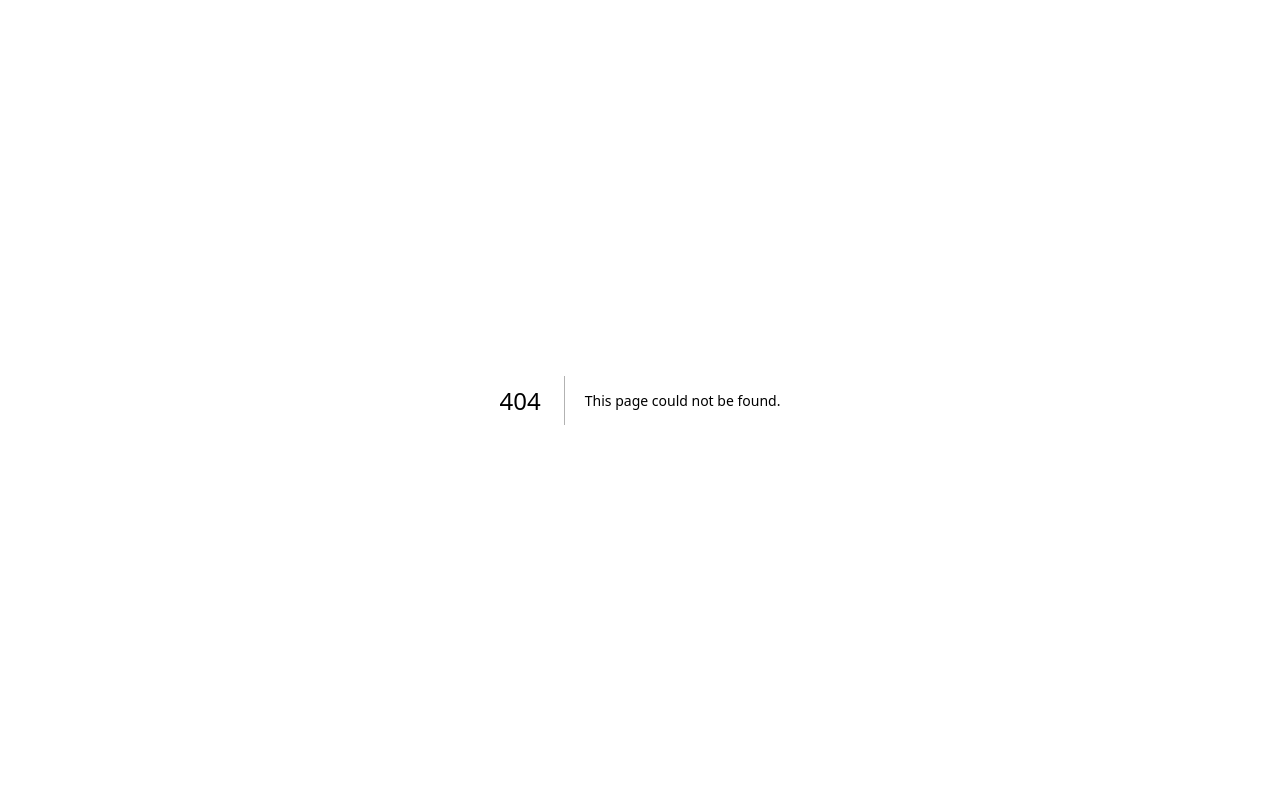
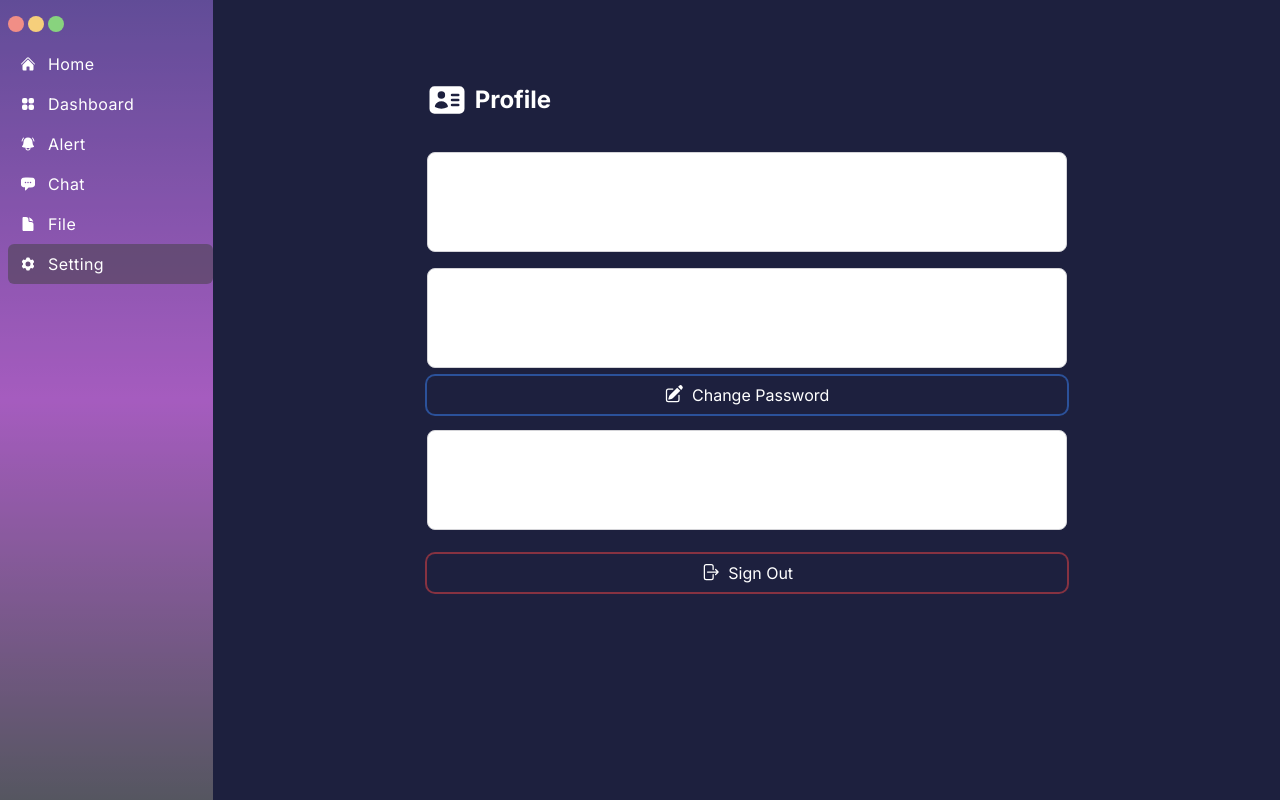
Before and after one commit to rebeccaswc/CM-DSS, a Next.js app in the folder Frontend/my-app/: page /Setting in a window 1280 px wide. Before the commit this address had no page. Built offline with nearby package versions, Linux system fonts and the light colour scheme.

Commit message:
feat: add setting page

```diff
--- a/Frontend/my-app/src/app/Home/page.jsx
+++ b/Frontend/my-app/src/app/Home/page.jsx
@@ -1,6 +1,5 @@
 import Sidebar from "./Sidebar";
 import Content from "./Content";
-import Searchbar from "./Searchbar";
 
 export default function HomePage() {
   return (
--- /dev/null
+++ b/Frontend/my-app/src/app/Setting/InfoList.jsx
@@ -0,0 +1,42 @@
+import React from "react";
+import InfoItem from "../../components/ui/InfoItem";
+import { IdentificationIcon, ArrowRightStartOnRectangleIcon, PencilSquareIcon } from '@heroicons/react/24/solid'
+
+function InfoList() {
+  const InfoData = [
+    { title: "Account", content: "CSC666@ntust.pokémon.master.edu.tw" },
+    { title: "Password", content: "********" },
+    { title: "Billing", content: "Standard Plan"}
+  ];
+
+  return (
+    <main className="flex flex-col w-10/12 gap-4 max-w-screen-sm leading-snug whitespace-nowrap">
+      <div className="flex items-center gap-2 mb-4">
+        <IdentificationIcon className="w-10 h-10 text-white"/>
+        <h1 className="text-2xl font-bold text-white">Profile</h1>
+      </div>
+
+      {InfoData.map((item, index) => {
+        if (item.title === "Password") {
+          return (
+            <div key={index} className="w-full flex flex-col">
+              <InfoItem title={item.title} content={item.content} />
+              <button className="flex flex-row mt-2 px-4 py-2 w-full border-solid ring-2 ring-blue-500/50 text-white rounded-lg justify-center">
+                <PencilSquareIcon className="w-5 h-5 mr-2"/>
+                Change Password
+              </button>
+            </div>
+          );
+        } else {
+          return <InfoItem key={index} title={item.title} content={item.content} />;
+        }
+      })}
+      <button className="flex flex-row mt-2 px-4 py-2 w-full border-solid ring-2 ring-red-500/50 text-white rounded-lg justify-center">
+        <ArrowRightStartOnRectangleIcon className="w-5 h-5 mr-2"/>
+        Sign Out
+      </button>
+    </main>
+  );
+}
+
+export default InfoList;
--- /dev/null
+++ b/Frontend/my-app/src/app/Setting/Sidebar.jsx
@@ -0,0 +1,60 @@
+/**
+ * This code was generated by Builder.io.
+ */
+import React from "react";
+import SidebarItem from "../../components/ui/SidebarItem";
+import BrowseButton from "../../components/ui/BrowseButton";
+import {
+  Squares2X2Icon,
+  HomeIcon,
+  ChatBubbleLeftEllipsisIcon,
+  DocumentIcon,
+  BellAlertIcon,
+  Cog6ToothIcon
+} from '@heroicons/react/24/solid';
+
+const sidebarItems = [
+  { icon: <HomeIcon className="h-4 w-4 text-white"/>,
+    text: "Home",
+  },
+  {
+    icon: <Squares2X2Icon  className="h-4 w-4 text-white"/>,
+    text: "Dashboard",
+  },
+  {
+    icon: <BellAlertIcon className="h-4 w-4 text-white"/>,
+    text: "Alert",
+  },
+  {
+    icon: <ChatBubbleLeftEllipsisIcon className="h-4 w-4 text-white"/>,
+    text: "Chat",
+  },
+  {
+    icon: <DocumentIcon className="h-4 w-4  text-white"/>,
+    text: "File",
+  },
+  {
+    icon: <Cog6ToothIcon className="h-4 w-4  text-white"/>,
+    text: "Setting",
+    isActive: true,
+  },
+];
+
+function Sidebar() {
+  return (
+    <nav className="h-screen min-w-max bg-indigo-500 opacity-75 bg-gradient-to-b from-[#2D1175] via-[#763370] via-[#8826AA] to-[#1D1E2C]">
+          <div className="pt-4 pl-2">
+            <BrowseButton/>
+          </div>
+      <div className="flex flex-col items-start pt-4 pl-2 flex-grow overflow-y-auto">
+        <div className="flex flex-col w-full tracking-wide text-white whitespace-nowrap">
+          {sidebarItems.map((item, index) => (
+            <SidebarItem key={index} {...item} />
+          ))}
+        </div>
+      </div>
+    </nav>
+  );
+}
+
+export default Sidebar;
--- /dev/null
+++ b/Frontend/my-app/src/app/Setting/page.jsx
@@ -0,0 +1,19 @@
+import Sidebar from "./Sidebar";
+import InfoList from "./InfoList";
+
+function Settingpage(){
+    return(
+    <main className="h-screen flex">
+      <div className="w-2/12">
+        <Sidebar />
+      </div>
+      <div className="w-10/12 bg-[#1d203e] flex justify-start">
+        <div className="flex flex-col items-center justify-start w-full mt-20">
+            <InfoList />
+        </div>
+      </div>
+    </main>
+    )
+}
+
+export default Settingpage;
--- /dev/null
+++ b/Frontend/my-app/src/components/ui/InfoItem.jsx
@@ -0,0 +1,37 @@
+"use client";
+import React, { useState } from "react";
+import { ChevronDownIcon, ChevronUpIcon } from '@heroicons/react/24/solid';
+
+function DetailInfo({ title, content }){
+
+  const [isOpen, setIsOpen] = useState(true);
+  const toggleOpen = () => {
+    setIsOpen(!isOpen);
+  };
+
+  return (
+    <div className="flex flex-col p-4 w-full bg-white rounded-lg border border-solid border-zinc-300 max-md:max-w-full bg-[#0F1032] text-white">
+      <div className="flex flex-wrap gap-2 items-center w-full font-[number:var(--sds-typography-body-font-weight-strong)] max-md:max-w-full">
+        <div className="flex-1 shrink self-stretch my-auto basis-0 opacity-[var(--sds-size-stroke-border)] max-md:max-w-full font-bold text-xl rounded-lg">
+          {title}
+        </div>
+        <button onClick={toggleOpen}>
+          {isOpen ? (
+            <ChevronUpIcon className="object-contain shrink-0 self-stretch my-auto w-5 aspect-square" />
+          ) : (
+            <ChevronDownIcon className="object-contain shrink-0 self-stretch my-auto w-5 aspect-square" />
+          )}
+        </button>
+      </div>
+      {isOpen && (
+        <div className="flex justify-center items-center mt-4 w-full font-[number:var(--sds-typography-body-font-weight-regular)] max-md:max-w-full">
+          <div className="flex-1 shrink self-stretch my-auto basis-0 opacity-[var(--sds-size-stroke-border)] max-md:max-w-full">
+            {content}
+          </div>
+        </div>
+      )}
+    </div>
+  );
+};
+
+export default DetailInfo;
```
Also changed, not shown: 1 other file (tests, documents, lock files or other folders).
